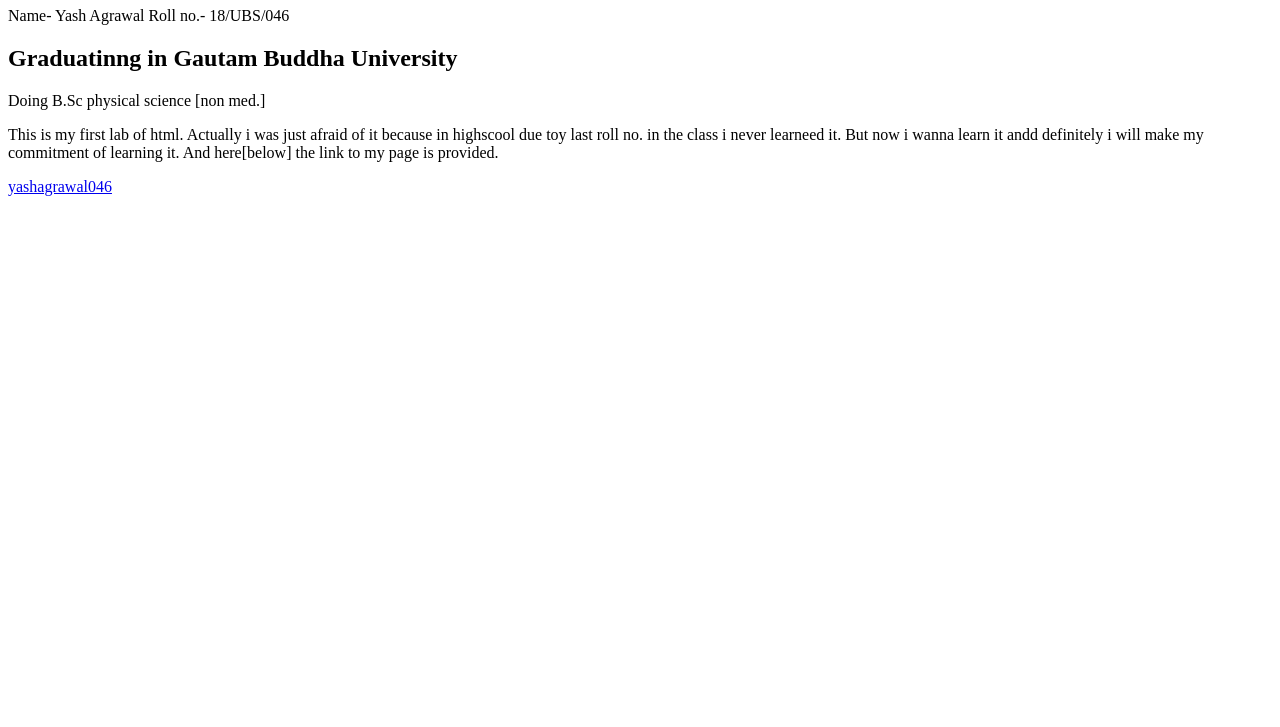
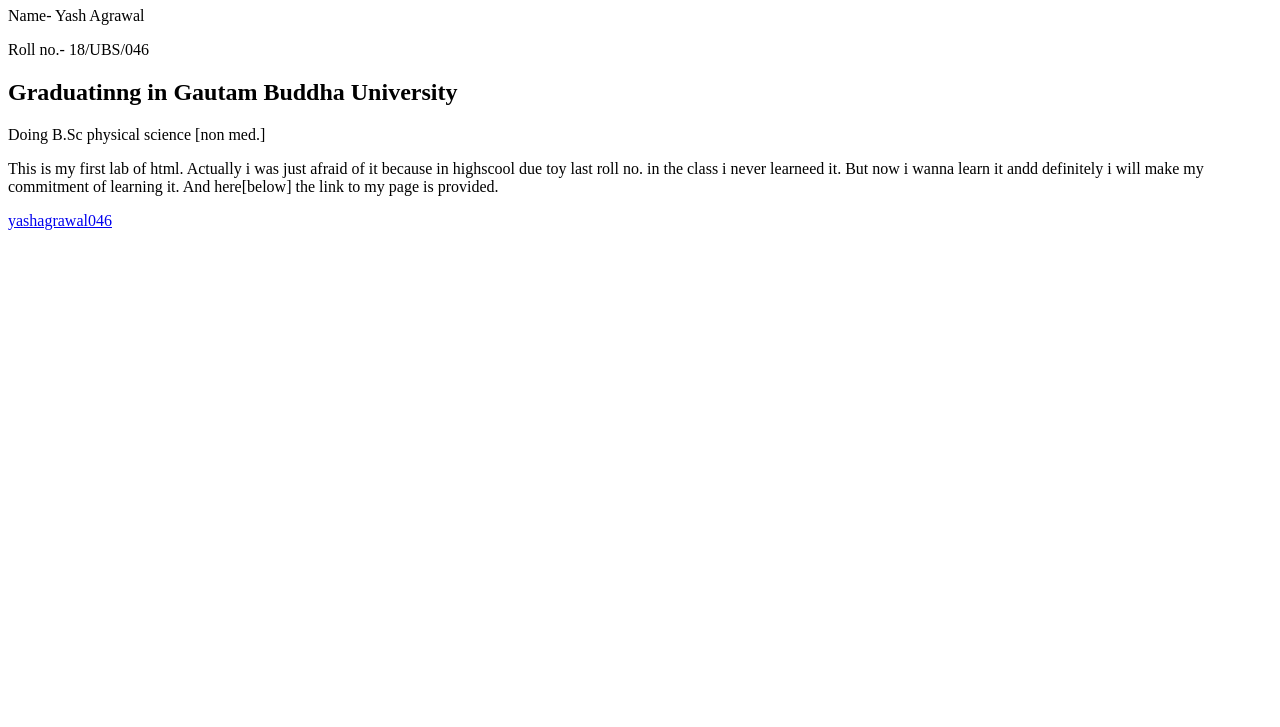
Before and after one commit to yashagrawal046/Latex-Lab, a plain HTML site: page index.html in a window 1280 px wide. Shown: the part 73-800 px from the top of the page. Drawn offline with Linux system fonts and the light colour scheme.

Commit message:
aaaaaaaaaa

```diff
--- a/index.html
+++ b/index.html
@@ -5,10 +5,10 @@
     </head>
     <body>
     <h1>My First Page</h1>
-        <p>Name- Yash Agrawal
-        Roll no.- 18/UBS/046</p>
+        <p>Name- Yash Agrawal</p>
+        <p>Roll no.- 18/UBS/046</p>
         <h2>Graduatinng in Gautam Buddha University</h2>
-        <p>Doing B.Sc physical  science [non med.]</p>
+        <p>Doing B.Sc physical  science [non med.]</p></h>
         <p>This is my first lab of html. Actually  i was just afraid of it because in highscool due toy last roll no. in the class i never
         learneed it. But now i wanna learn it andd definitely  i will make my commitment  of learning it. And here[below] the link to my page
             is provided.</p>
```
